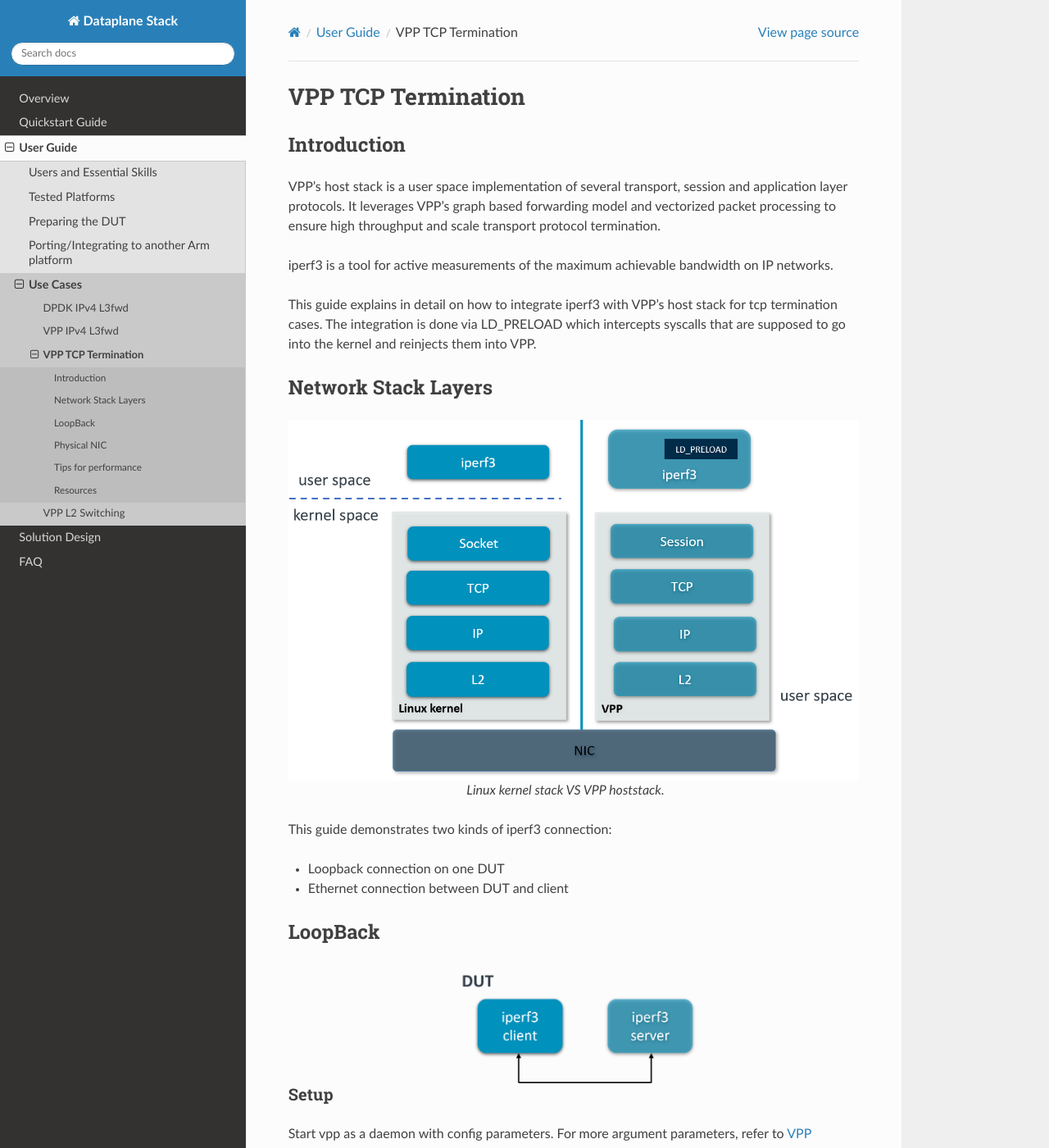
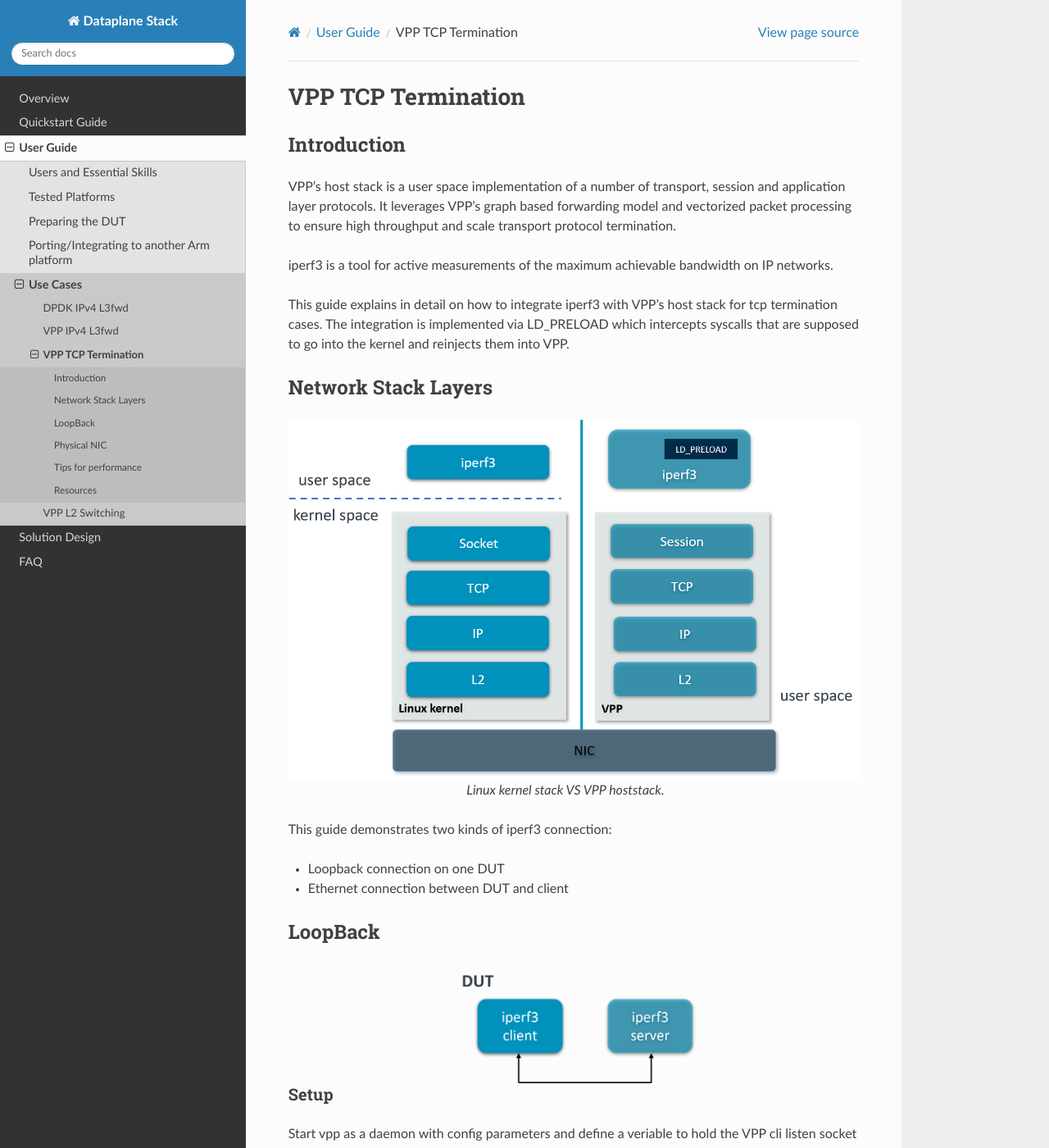
Before and after one commit to Yefeng-Lin/dataplane-stack_doc, a Sphinx documentation site: the page built from doc/user_guide/tcp_term.rst, in a window 1280 px wide and 1400 px high. Shown: the whole window at 82% size. Built offline with Sphinx 7.4.7 and the Read the Docs theme 2.0.0, drawn with Linux system fonts in a browser that asks for light colours; some of the changed text lies outside the part shown.

Commit message:
Update tcp_term

```diff
--- a/doc/user_guide/tcp_term.rst
+++ b/doc/user_guide/tcp_term.rst
@@ -11,7 +11,7 @@
 Introduction
 ************
 
-VPP's host stack is a user space implementation of several transport,
+VPP's host stack is a user space implementation of a number of transport,
 session and application layer protocols. It leverages VPP’s graph based
 forwarding model and vectorized packet processing to ensure high throughput
 and scale transport protocol termination.
@@ -19,7 +19,7 @@
 iperf3 is a tool for active measurements of the maximum achievable bandwidth on IP networks.
 
 This guide explains in detail on how to integrate iperf3 with VPP's host stack
-for tcp termination cases. The integration is done via LD_PRELOAD which
+for tcp termination cases. The integration is implemented via LD_PRELOAD which
 intercepts syscalls that are supposed to go into the kernel and reinjects
 them into VPP.
 
@@ -48,22 +48,18 @@
 Setup
 ~~~~~
 
-Start vpp as a daemon with config parameters. For more argument parameters,
-refer to `VPP configuration reference`_::
+Start vpp as a daemon with config parameters and define a veriable to hold the VPP cli listen socket
+For more argument parameters, refer to `VPP configuration reference`_::
 
         $ sudo /path/to/vpp unix {cli-listen /run/vpp/cli.sock} cpu {main-core 1 workers 0} tcp {cc-algo cubic} session {enable use-app-socket-api}
+        $ export sockfile=/run/vpp/cli.sock
 
 .. note::
         For DUT with dataplane stack repo, vpp binary path is components/vpp/build-root/install-vpp-native/vpp/bin/vpp.
 
         For DUT with vpp package installed only (e.g., Arm FVP and FPGA), find vpp path by "which vpp".
 
-Define variable to hold the vpp cli listen socket specified in above step::
-
-        $ export sockfile=/run/vpp/cli.sock
-
-Add following VPP command configuration to create loopback interfaces and
-routes through vpp cli socket::
+Create loopback interfaces and routes by following VPP commands::
 
         sudo /path/to/vppctl -s ${sockfile} create loopback interface
         sudo /path/to/vppctl -s ${sockfile} set interface state loop0 up
@@ -137,7 +135,7 @@
 
         For DUT with vpp package installed only (e.g., Arm FVP and FPGA), libvcl_ldpreload.so path is is /usr/lib/libvcl_ldpreload.so by default.
 
-To start the iperf3 server as a daemon over VPP host stack::
+To start the iperf3 server over VPP's host stack as a daemon::
 
         $ sudo taskset -c <core-list> sh -c "LD_PRELOAD=${LDP_PATH} VCL_CONFIG=/path/to/vcl_iperf3_server.conf iperf3 -4 -s -D"
 
@@ -243,7 +239,7 @@
         sudo $(which vppctl) -s ${sockfile} set interface ip address eth0 1.1.1.2/30
         sudo $(which vppctl) -s ${sockfile} set interface state eth0 up
 
-Create a VCL configuration file ``vcl_iperf3_server.conf`` for iperf3 server instance::
+Create a VCL configuration file for iperf3 server instance ``vcl_iperf3_server.conf``::
 
         vcl {
              rx-fifo-size 4000000
```
Also changed, not shown: other parts of doc/user_guide/tcp_term.rst (+7 -7 lines).
